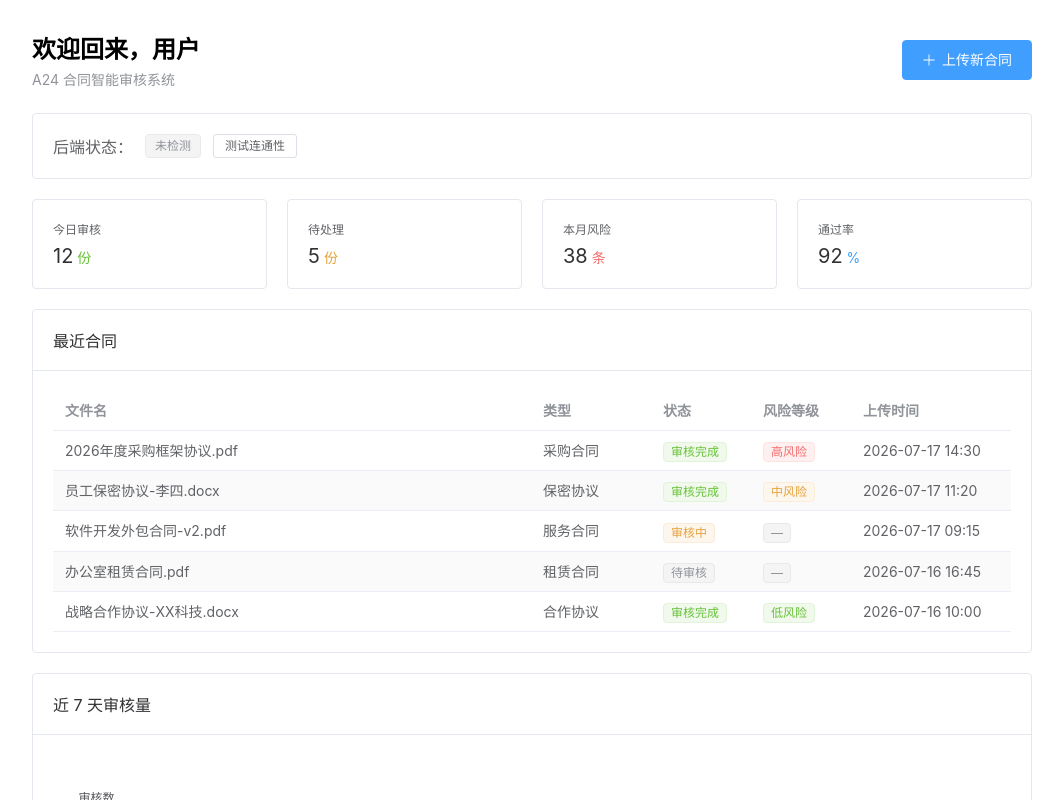
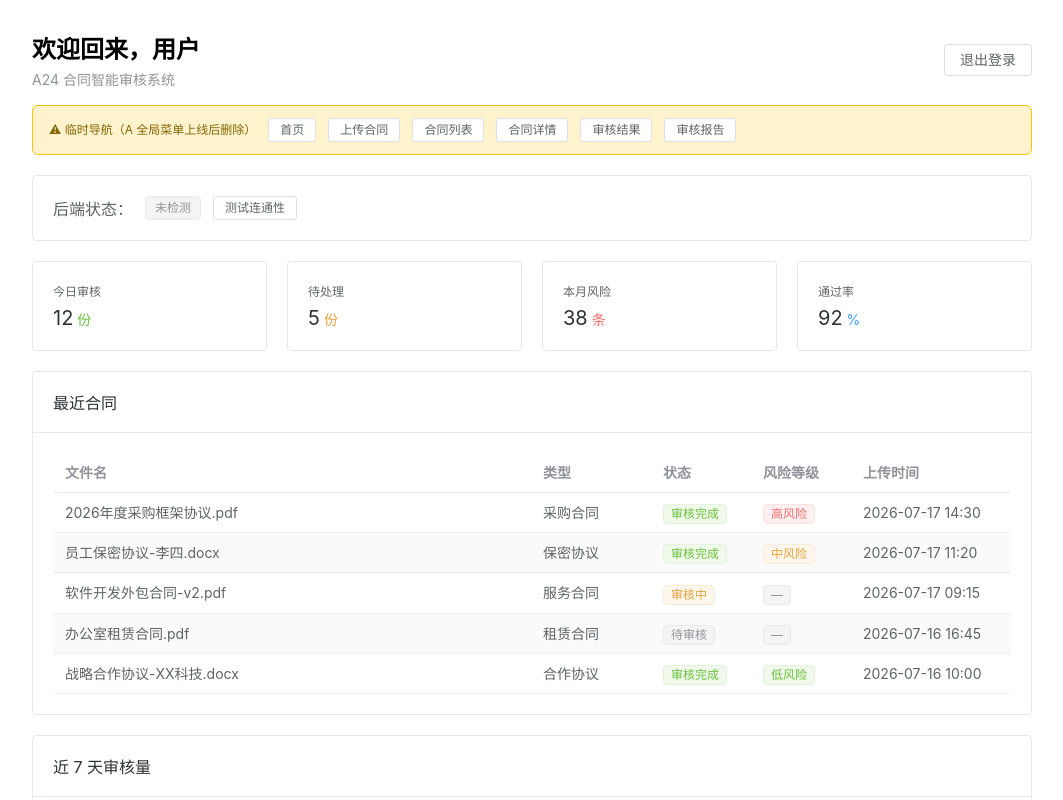
Before and after one commit to A1moss/LLM-ContractAudit-WarnSystem, a Vue app in the folder frontend/: page / in a window 1280 px wide. Shown: the top 800 px of the page, without its empty margins (108-1171 px from the left). Built offline with nearby package versions, Linux system fonts and the light colour scheme.

Commit message:
B:主页优化

```diff
--- a/frontend/src/views/HomeView.vue
+++ b/frontend/src/views/HomeView.vue
@@ -1,15 +1,23 @@
 <template>
   <div style="padding: 30px; max-width: 1000px; margin: 0 auto;">
-    <!-- 顶部：欢迎语 + 上传按钮 -->
-    <div style="display: flex; justify-content: space-between; align-items: center; margin-bottom: 24px;">
+    <!-- 顶部：欢迎语 + 退出按钮 -->
+    <div style="display: flex; justify-content: space-between; align-items: center; margin-bottom: 16px;">
       <div>
         <h2 style="margin: 0;">欢迎回来，{{ username }}</h2>
         <p style="margin: 4px 0 0 0; color: #909399; font-size: 14px;">A24 合同智能审核系统</p>
       </div>
-      <el-button type="primary" size="large" @click="goUpload">
-        <el-icon style="margin-right: 6px;"><Plus /></el-icon>
-        上传新合同
-      </el-button>
+      <el-button @click="handleLogout">退出登录</el-button>
+    </div>
+
+    <!-- TODO: 临时导航 — A 做好全局菜单后删除 -->
+    <div style="margin-bottom: 20px; padding: 12px 16px; background: #fff3cd; border: 1px solid #ffc107; border-radius: 6px;">
+      <span style="font-size: 12px; color: #856404; margin-right: 12px;">⚠ 临时导航（A 全局菜单上线后删除）</span>
+      <el-button size="small" @click="$router.push('/')">首页</el-button>
+      <el-button size="small" @click="$router.push('/contracts/upload')">上传合同</el-button>
+      <el-button size="small" @click="$router.push('/contracts')">合同列表</el-button>
+      <el-button size="small" @click="$router.push('/contracts/1')">合同详情</el-button>
+      <el-button size="small" @click="$router.push('/audit/result')">审核结果</el-button>
+      <el-button size="small" @click="$router.push('/audit/report')">审核报告</el-button>
     </div>
 
     <!-- 后端连通性 -->
@@ -98,7 +106,6 @@
 <script setup>
 import { ref, onMounted, onUnmounted } from 'vue'
 import { useRouter } from 'vue-router'
-import { Plus } from '@element-plus/icons-vue'
 import axios from 'axios'
 import * as echarts from 'echarts'
 
@@ -107,8 +114,10 @@ const username = ref(localStorage.getItem('username') || '用户')
 const backendStatus = ref('未检测')
 const barChartRef = ref(null)
 
-function goUpload() {
-  router.push('/contracts/upload')
+function handleLogout() {
+  localStorage.removeItem('token')
+  localStorage.removeItem('username')
+  router.push('/login')
 }
 
 async function checkBackend() {
```
